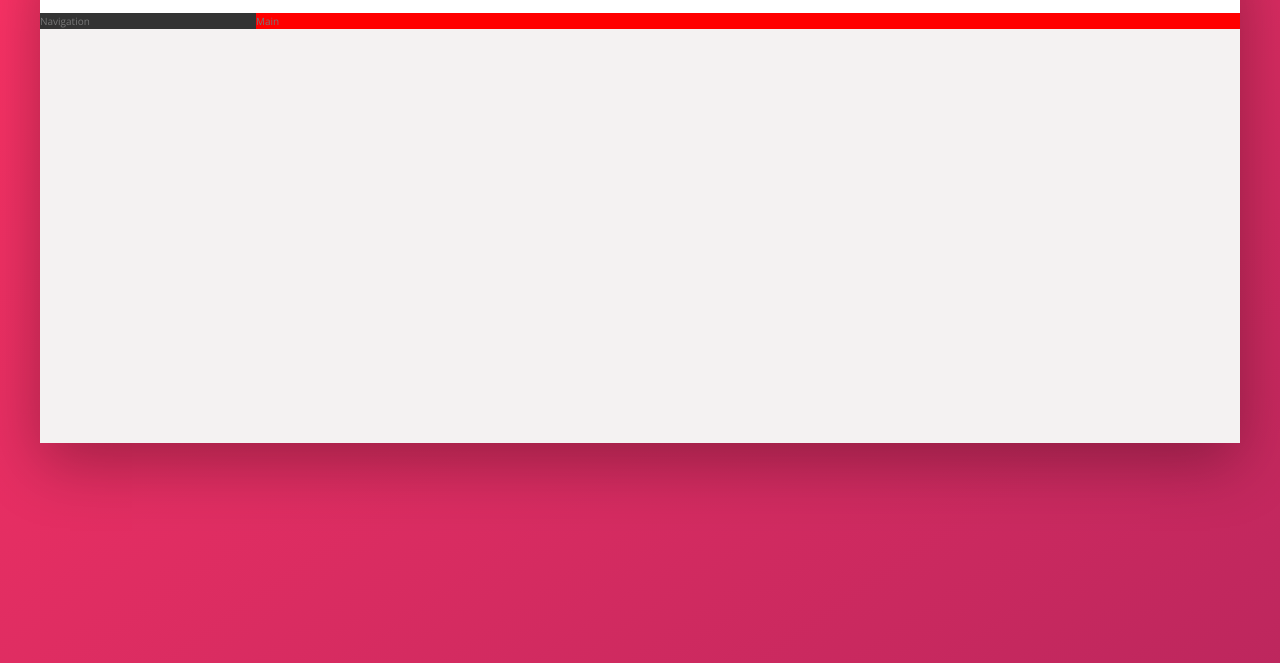
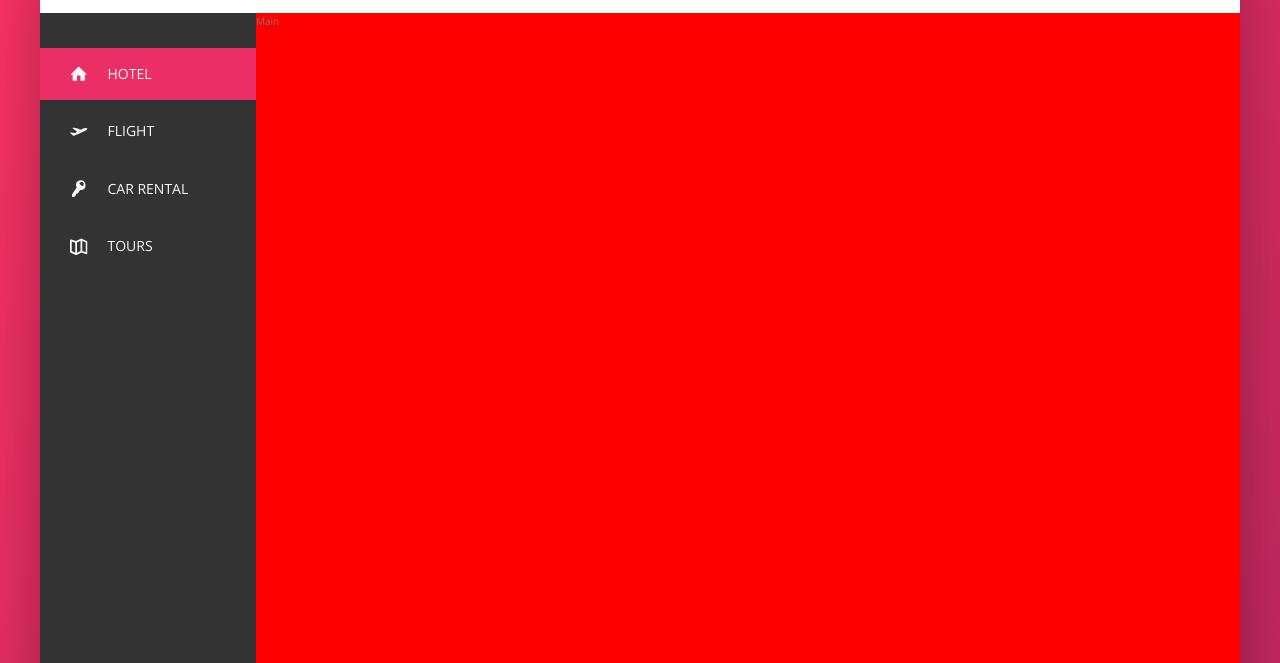
Before and after one commit to Pat-On/trillo-advanced-css-sass-course-udemy, a website: page index.html in a window 1280 px wide. Shown: the part 137-800 px from the top of the page. Drawn offline with nearby package versions, Linux system fonts and the light colour scheme.

Commit message:
end of the navigation 2/2

```diff
--- a/index.html
+++ b/index.html
@@ -58,7 +58,46 @@
       </header>
 
       <div class="content">
-        <nav class="sidebar">Navigation</nav>
+        <nav class="sidebar">
+          <ul class="side-nav">
+            <li class="side-nav__item side-nav__item--active">
+              <a href="#" class="side-nav__link">
+                <svg class="side-nav__icon">
+                  <use xlink:href="img/sprite.svg#icon-home"></use>
+                  <span>Hotel</span>
+                </svg>
+              </a>
+            </li>
+            <li class="side-nav__item">
+              <a href="#" class="side-nav__link">
+                <svg class="side-nav__icon">
+                  <use xlink:href="img/sprite.svg#icon-aircraft-take-off"></use>
+                  <span>Flight</span>
+                </svg>
+              </a>
+            </li>
+            <li class="side-nav__item">
+              <a href="#" class="side-nav__link">
+                <svg class="side-nav__icon">
+                  <use xlink:href="img/sprite.svg#icon-key"></use>
+                  <span>Car rental</span>
+                </svg>
+              </a>
+            </li>
+            <li class="side-nav__item">
+              <a href="#" class="side-nav__link">
+                <svg class="side-nav__icon">
+                  <use xlink:href="img/sprite.svg#icon-map"></use>
+                  <span>Tours</span>
+                </svg>
+              </a>
+            </li>
+          </ul>
+
+          <div class="legal">
+            &copy; 2017/2021 by trillo. All rights reserved :>
+          </div>
+        </nav>
 
         <main class="hotel-view">Main</main>
       </div>
--- a/sass/_components.scss
+++ b/sass/_components.scss
@@ -74,6 +74,7 @@
   align-self: stretch;
   display: flex;
   align-items: center;
+
   // selecting all direct children of .user-nav
   & > * {
     padding: 0 2rem;
@@ -126,3 +127,76 @@
   &__user-name {
   }
 }
+
+/////////////////////////////////////////////////
+// SIDE NAVIGATION
+.side-nav {
+  font-size: 1.4rem;
+  list-style: none;
+  margin-top: 3.5rem;
+
+  &__item {
+    // we set up this to relative to make possible set up before aelement in relation to this
+    position: relative;
+
+    &:not(:last-child) {
+      margin-bottom: 0.5rem;
+    }
+  }
+
+  &__item::before {
+    content: "";
+    position: absolute;
+    top: 0;
+    left: 0;
+    height: 100%;
+    width: 3px;
+    background-color: var(--color-primary);
+    transform: scaleY(0);
+    transform-origin: center; // by this we can modify the way of the object is animated;
+    transition: transform 0.2s, width 0.4s cubic-bezier(1, 0, 0, 1) 0.2s,
+      background-color 0.1s;
+  }
+  &__item:hover::before,
+  &__item--active::before {
+    transform: scaleY(1);
+    width: 100%;
+  }
+
+  &__item:active::before {
+    background-color: var(--color-primary-light);
+  }
+
+  &__link:link,
+  &__link:visited {
+    color: var(--color-grey-light-1);
+    text-decoration: none;
+    text-transform: uppercase;
+    display: block;
+    padding: 1.5rem 3rem;
+
+    // by this we are making the link in nav visible over the sudo element!
+    // z-index working only when item has specified position
+    position: relative;
+    z-index: 10;
+
+    display: flex;
+    align-items: center;
+  }
+  &__icon {
+    width: 1.75rem;
+    height: 1.75rem;
+
+    margin-right: 2rem;
+    fill: currentColor; // it iss color of parent element or sibling
+  }
+}
+
+//////////////////////////////////////////////////@at-root
+// LEGAL TEXT
+.legal {
+  font-size: 1.2rem;
+  color: var(--color-grey-light-4);
+  text-align: center;
+  padding: 2.5rem;
+}
--- a/sass/_layout.scss
+++ b/sass/_layout.scss
@@ -31,10 +31,17 @@
   // flex-basis: ;
   // grow shrink size
   flex: 0 0 18%;
+
+  display: flex;
+  flex-direction: column;
+  justify-content: space-between;
 }
 
 //flex item
 .hotel-view {
   background-color: red;
   flex: 1;
+
+  /// testing
+  height: 80rem;
 }
```
Also changed, not shown: css/style.css.
